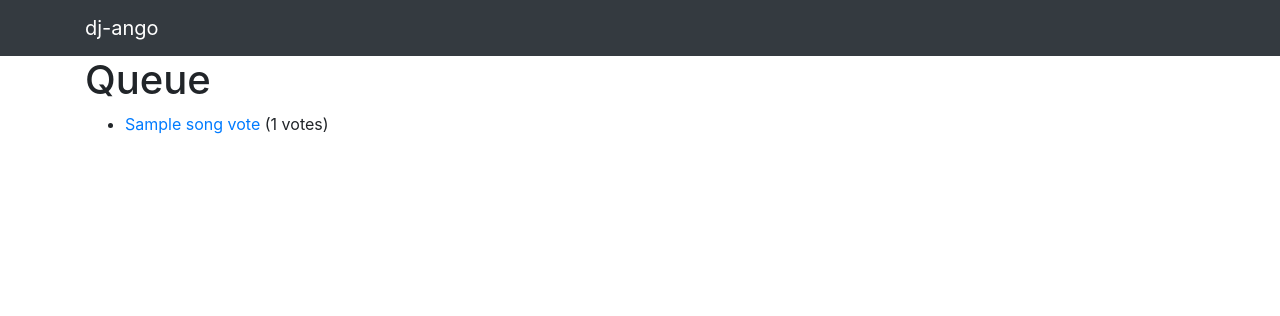
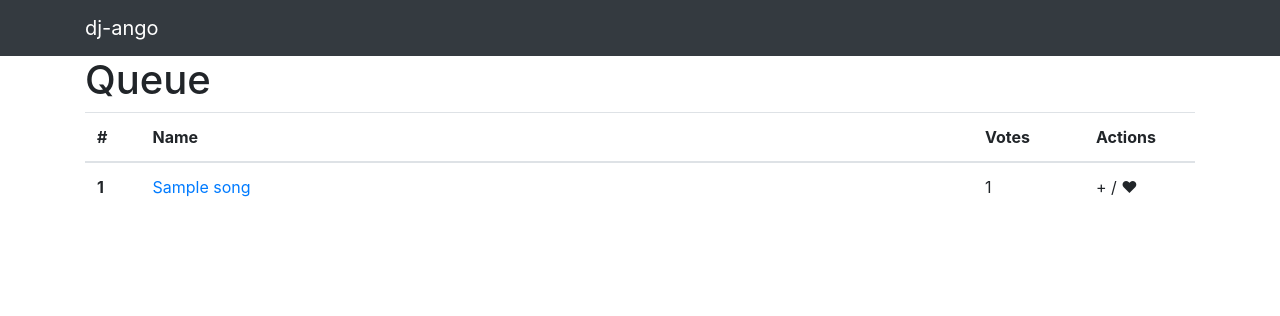
Before and after one commit to haltode/dj-ango, a Django app: page /dj/queue/ in a window 1280 px wide. Shown: the top 316 px of the page. Run offline with Django 3.2, Linux system fonts and the light colour scheme; tables that the repository leaves empty hold one stand-in row (values such as "Sample post"); some libraries are stand-ins or nearby versions.

Commit message:
templates: list songs queue with a proper HTML table

```diff
--- a/dj/templates/dj/queue.html
+++ b/dj/templates/dj/queue.html
@@ -4,13 +4,28 @@
 
 {% block content %}
 {% if songs %}
-<ul>
-    {% for song in songs %}
-    <li><a href="{% url 'dj:song' song.yt_id %}">{{ song.title }}</a> <a
-           href="{% url 'dj:vote' song.yt_id %}">vote</a>
-        ({{ song.get_nb_votes }} votes)</li>
-    {% endfor %}
-</ul>
+<div class="table-responsive-md">
+    <table class="table table-hover">
+        <thead>
+            <tr>
+                <th scope="col" style="width: 5%">#</th>
+                <th scope="col" style="width: 75%">Name</th>
+                <th scope="col" style="width: 10%">Votes</th>
+                <th scope="col" style="width: 10%">Actions</th>
+            </tr>
+        </thead>
+        <tbody>
+            {% for song in songs %}
+            <tr>
+                <th scope="row">{{ forloop.counter }}</th>
+                <td><a href="{% url 'dj:song' song.yt_id %}">{{ song.title }}</a></td>
+                <td>{{ song.get_nb_votes }}</td>
+                <td>+ / ❤</td>
+            </tr>
+            {% endfor %}
+        </tbody>
+    </table>
+</div>
 {% else %}
 <p>No songs are available.</p>
 {% endif %}
--- a/dj/views.py
+++ b/dj/views.py
@@ -10,7 +10,8 @@ def player(request):
 
 def queue(request):
     songs = Song.objects.all()
-    context = {'songs': songs}
+    sorted_songs = sorted(songs, key=lambda x: x.get_nb_votes(), reverse=True)
+    context = {'songs': sorted_songs}
     return render(request, 'dj/queue.html', context)
 
 def song(request, yt_id):
```
